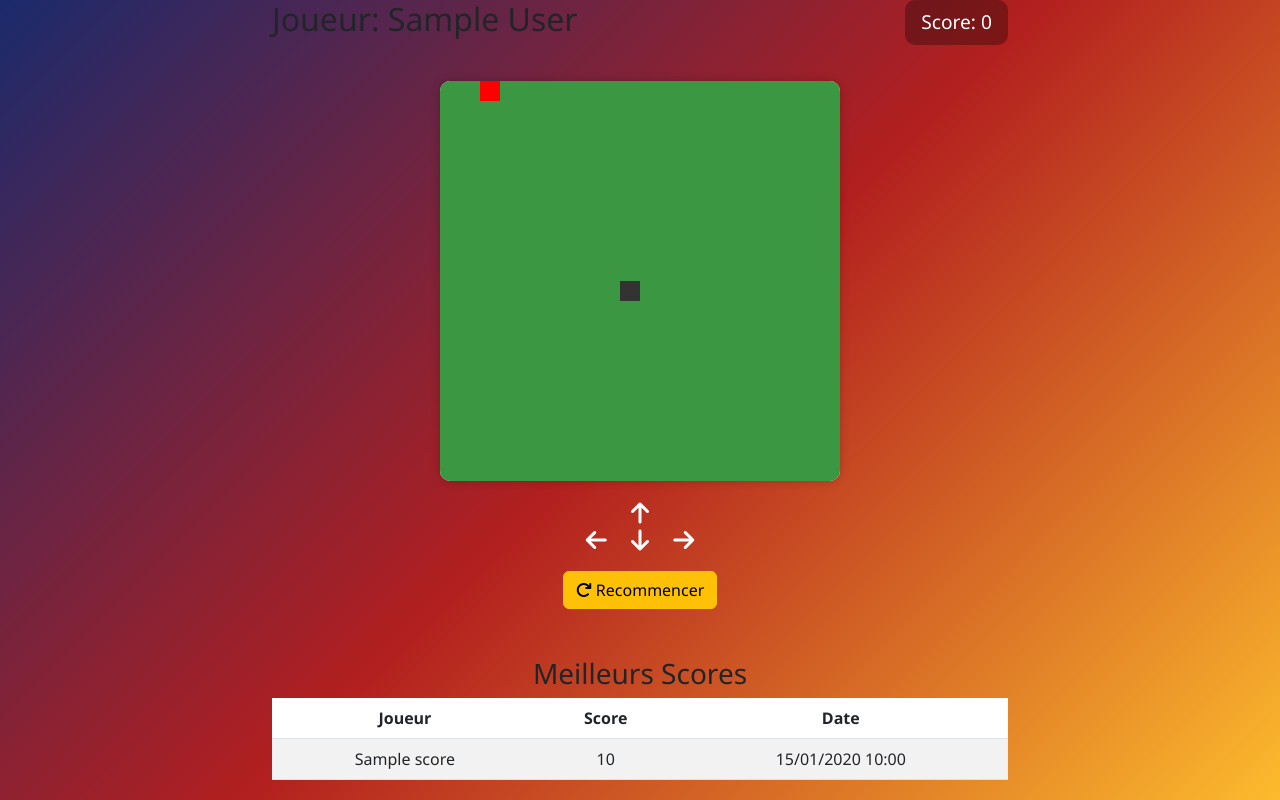
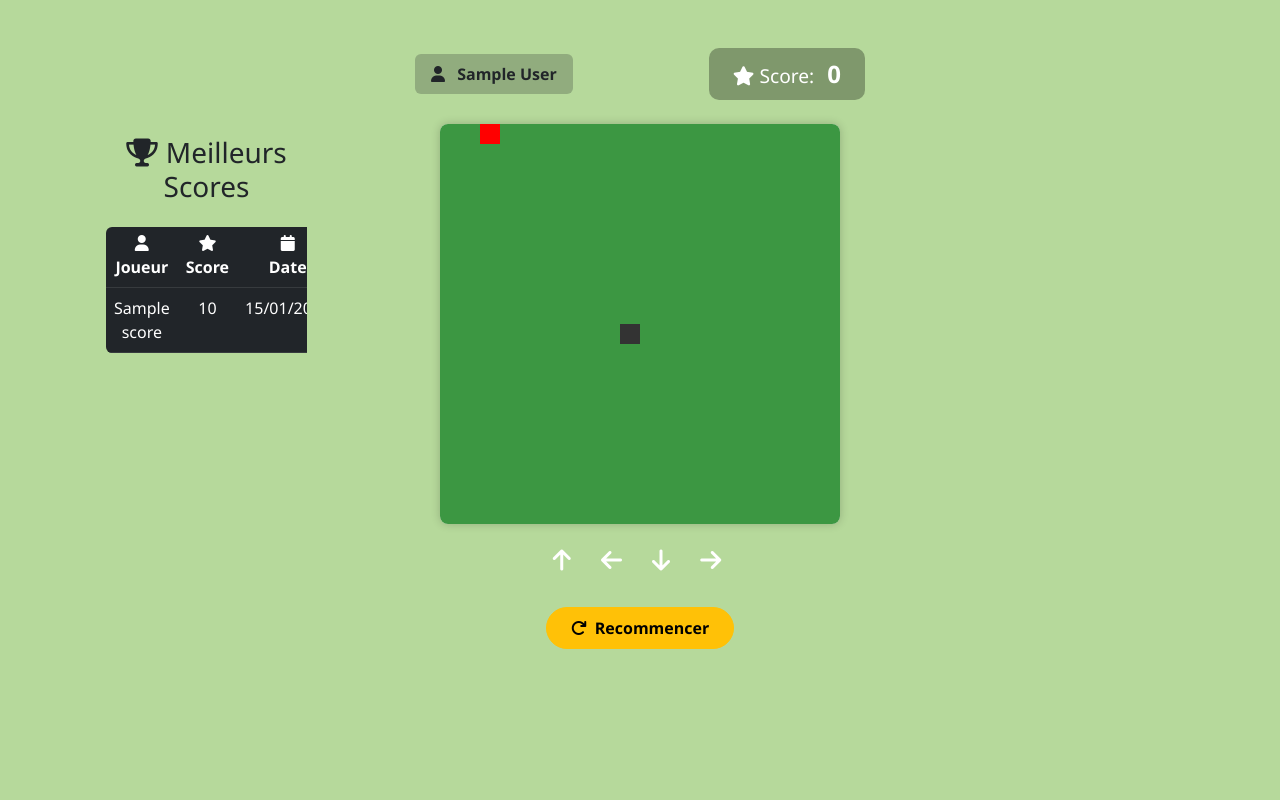
Before and after one commit to AlexDev72/Snake, a PHP site: page / in a window 1280 px wide. Run offline with PHP 8.4, Linux system fonts and the light colour scheme; the visitor is signed in with stand-in values (Sample User, id 1); tables that the repository leaves empty or names only in its code hold one stand-in row (values such as "Sample post"); a stand-in replaces the project's code that opens the database connection; some libraries are stand-ins or nearby versions.

Commit message:
amelioration du front

```diff
--- a/css/snake.css
+++ b/css/snake.css
@@ -1,5 +1,5 @@
 body {
-    background: linear-gradient(135deg, #1a2a6c, #b21f1f, #fdbb2d);
+    background:#B6D99B;
     min-height: 100vh;
     font-family: 'Segoe UI', Tahoma, Geneva, Verdana, sans-serif;
     overflow-x: hidden;
@@ -21,7 +21,6 @@ body {
     border-radius: 10px;
     padding: 0.5rem 1rem;
     font-size: 1.2rem;
-    margin-bottom: 1rem;
     display: inline-block;
 }
 
@@ -47,3 +46,61 @@ body {
     text-shadow: 0 2px 5px rgba(0, 0, 0, 0.3);
     margin-bottom: 1.5rem;
 }
+
+
+.tabscore {
+   margin-top: 6rem;
+}
+
+.glass-card {
+    background: #3C9742;
+    color: azure;
+    backdrop-filter: blur(10px);
+    border: 1px solid rgba(255, 255, 255, 0.2);
+}
+.text-muted {
+    color: azure;
+}
+.min-vh-50 {
+    min-height: 50vh;
+}
+
+#player-form {
+    padding: 2rem 0;
+}
+
+/* modal */
+.game-over-modal {
+    display: none;
+    position: fixed;
+    top: 0;
+    left: 0;
+    width: 100%;
+    height: 100%;
+    background-color: rgba(0, 0, 0, 0.7);
+    z-index: 1000;
+    justify-content: center;
+    align-items: center;
+}
+
+.game-over-content {
+    background-color: #fff;
+    padding: 20px;
+    border-radius: 10px;
+    text-align: center;
+    box-shadow: 0 0 20px rgba(0, 0, 0, 0.5);
+}
+
+#restartButton {
+    margin-top: 15px;
+    padding: 8px 20px;
+    background-color: #4CAF50;
+    color: white;
+    border: none;
+    border-radius: 5px;
+    cursor: pointer;
+}
+
+#restartButton:hover {
+    background-color: #45a049;
+}
--- a/manager/get_scores.php
+++ b/manager/get_scores.php
@@ -1,18 +1,27 @@
 <?php
 require_once __DIR__ . '/../includes/connexion.php';
 
+try {
+    // Récupère les 5 meilleurs scores (les plus élevés)
+    $stmt = $pdo->query("SELECT player_name, score, DATE_FORMAT(created_at, '%d/%m/%Y') as date_fr
+                         FROM scores
+                         ORDER BY score DESC
+                         LIMIT 5");
 
-try {
-    $stmt = $pdo->query("SELECT player_name, score, created_at FROM scores ORDER BY score DESC LIMIT 10");
-    $scores = $stmt->fetchAll();
-
-    foreach ($scores as $score) {
-        echo "<tr>
-                <td>".htmlspecialchars($score['player_name'])."</td>
-                <td>".$score['score']."</td>
-                <td>".date('d/m/Y H:i', strtotime($score['created_at']))."</td>
-              </tr>";
+    if ($stmt->rowCount() > 0) {
+        foreach ($stmt as $score) {
+            echo "<tr>
+                    <td class='text-center'>".htmlspecialchars($score['player_name'])."</td>
+                    <td class='text-center'>".$score['score']."</td>
+                    <td class='text-center'>".$score['date_fr']."</td>
+                  </tr>";
+        }
+    } else {
+        echo "<tr><td colspan='3' class='text-center'>Aucun score enregistré</td></tr>";
     }
 } catch (PDOException $e) {
-    echo "<tr><td colspan='3'>Erreur de chargement des scores</td></tr>";
+    echo "<tr><td colspan='3' class='text-center'>Erreur de chargement des scores</td></tr>";
+    // Pour le débogage (à enlever en production) :
+    // error_log("Erreur lors de la récupération des scores: " . $e->getMessage());
 }
+?>
--- a/public/index.php
+++ b/public/index.php
@@ -10,6 +10,7 @@ if ($_SERVER['REQUEST_METHOD'] === 'POST' && isset($_POST['player_name'])) {
 ?>
 <!DOCTYPE html>
 <html lang="fr">
+
 <head>
     <meta charset="UTF-8">
     <meta http-equiv="X-UA-Compatible" content="IE=edge">
@@ -17,59 +18,133 @@ if ($_SERVER['REQUEST_METHOD'] === 'POST' && isset($_POST['player_name'])) {
     <title>Snake Game | Modern</title>
     <link rel="stylesheet" href="https://cdnjs.cloudflare.com/ajax/libs/font-awesome/6.4.0/css/all.min.css">
     <link href="https://cdn.jsdelivr.net/npm/bootstrap@5.3.0/dist/css/bootstrap.min.css" rel="stylesheet">
+    <link rel="stylesheet" href="https://cdn.jsdelivr.net/npm/bootstrap-icons@1.10.0/font/bootstrap-icons.css">
     <link href="../css/snake.css" rel="stylesheet" />
 </head>
+
 <body>
-<div class="container">
+    <div class="container">
+
         <?php
+        if (!isset($_SESSION['player_name'])): ?>
 
-        if (!isset($_SESSION['player_name'])): ?>
-            <div class="row justify-content-center" id="player-form">
-                <div class="col-md-6 text-center mt-5">
-                    <h2>Entrez votre nom</h2>
-                    <form method="post" class="mt-3">
-                        <input type="text" name="player_name" class="form-control" required maxlength="20">
-                        <button type="submit" class="btn btn-primary mt-3">Commencer à jouer</button>
-                    </form>
+            <div class="row justify-content-center align-items-center min-vh-50" id="player-form">
+                <div class="col-lg-5 col-md-7 col-10">
+                    <div class="glass-card p-4 p-md-5 rounded-4 shadow-sm">
+                        <div class="text-center mb-4">
+                            <h2 class="fw-bold text-gradient">Entrez votre pseudo</h2>
+                            <p class=" mt-2">Rejoignez l'aventure</p>
+                        </div>
+
+                        <form method="post" class="mt-3">
+                            <div class="form-floating mb-3">
+                                <input type="text"
+                                    name="player_name"
+                                    class="form-control border-0 shadow-sm"
+                                    id="playerNameInput"
+                                    placeholder="Votre nom"
+                                    required
+                                    maxlength="20">
+                                <label for="playerNameInput">Votre pseudo</label>
+                            </div>
+
+                            <button type="submit" class="btn btn-primary w-100 py-3 fw-bold shadow">
+                                Commencer à jouer
+                                <i class="bi bi-arrow-right ms-2"></i>
+                            </button>
+                        </form>
+                    </div>
                 </div>
             </div>
+
         <?php else: ?>
-            <div class="row justify-content-center" id="game-container">
-                <div class="col-md-8 text-center">
-                    <div class="d-flex justify-content-between mb-3">
-                        <h2>Joueur: <?php echo htmlspecialchars($_SESSION['player_name']); ?></h2>
-                        <div class="score-display">
-                            Score: <span id="score">0</span>
+
+            <div class="row" id="game-container">
+                <!-- Colonne pour les scores (à gauche) -->
+                <div class="tabscore col-lg-3 col-md-4 d-none d-md-block pe-lg-4">
+                    <div class="game-glass-card p-4 rounded-4 h-100">
+                        <div class="mt-3" id="highscores">
+                            <h3 class="text-center mb-4 section-title">
+                                <i class="fas fa-trophy me-2"></i>Meilleurs Scores
+                            </h3>
+                            <div class="table-responsive">
+                                <table class="table table-hover table-dark rounded-2 overflow-hidden">
+                                    <thead class="table-header-glow">
+                                        <tr>
+                                            <th class="text-center">
+                                                <div class="d-flex flex-column align-items-center">
+                                                    <i class="fas fa-user mb-1"></i>
+                                                    <span>Joueur</span>
+                                                </div>
+                                            </th>
+                                            <th class="text-center">
+                                                <div class="d-flex flex-column align-items-center">
+                                                    <i class="fas fa-star mb-1"></i>
+                                                    <span>Score</span>
+                                                </div>
+                                            </th>
+                                            <th class="text-center">
+                                                <div class="d-flex flex-column align-items-center">
+                                                    <i class="fas fa-calendar mb-1"></i>
+                                                    <span>Date</span>
+                                                </div>
+                                            </th>
+                                        </tr>
+                                    </thead>
+                                    <tbody class="table-body-glow">
+                                        <?php include '../manager/get_scores.php'; ?>
+                                    </tbody>
+                                </table>
+                            </div>
                         </div>
                     </div>
+                </div>
 
-                    <div id="container"></div>
+                <!-- Colonne principale pour le jeu -->
+                <div class="col-lg-6 col-md-8 col-11">
+                    <div class="game-glass-card p-4 p-lg-5 rounded-4">
+                        <!-- Header avec joueur et score -->
+                        <div class="d-flex justify-content-between align-items-center mb-4">
+                            <div class="player-badge bg-dark bg-opacity-25 px-3 py-2 rounded-2">
+                                <i class="fas fa-user me-2"></i>
+                                <span class="fw-bold"><?php echo htmlspecialchars($_SESSION['player_name']); ?></span>
+                            </div>
 
-                    <div class="controls mt-3">
-                        <i class="fas fa-arrow-up" onclick="changeDirection('haut')"></i><br>
-                        <i class="fas fa-arrow-left" onclick="changeDirection('gauche')"></i>
-                        <i class="fas fa-arrow-down" onclick="changeDirection('bas')"></i>
-                        <i class="fas fa-arrow-right" onclick="changeDirection('droite')"></i>
-                    </div>
+                            <div class="score-display glow-effect px-4 py-2">
+                                <span class="me-2"><i class="fas fa-star"></i> Score:</span>
+                                <span id="score" class="fw-bold fs-4">0</span>
+                            </div>
+                        </div>
 
-                    <button class="btn btn-warning mt-3" id="restart-btn">
-                        <i class="fas fa-redo"></i> Recommencer
-                    </button>
+                        <!-- Zone de jeu -->
+                        <div id="container" class="game-board rounded-3 mb-4"></div>
 
-                    <div class="mt-5" id="highscores">
-                        <h3>Meilleurs Scores</h3>
-                        <table class="table table-striped">
-                            <thead>
-                                <tr>
-                                    <th>Joueur</th>
-                                    <th>Score</th>
-                                    <th>Date</th>
-                                </tr>
-                            </thead>
-                            <tbody>
-                                <?php include '../manager/get_scores.php'; ?>
-                            </tbody>
-                        </table>
+                        <!-- Contrôles -->
+                        <div class="controls mt-4 text-center">
+                            <div class="d-inline-block mb-2">
+                                <i class="fas fa-arrow-up control-btn btn-control-top" onclick="changeDirection('haut')"></i>
+                            </div>
+                            <div class="d-inline-block">
+                                <i class="fas fa-arrow-left control-btn mx-3" onclick="changeDirection('gauche')"></i>
+                                <i class="fas fa-arrow-down control-btn" onclick="changeDirection('bas')"></i>
+                                <i class="fas fa-arrow-right control-btn mx-3" onclick="changeDirection('droite')"></i>
+                            </div>
+                        </div>
+
+                        <!-- Modal game over -->
+                        <div id="gameOverModal" class="game-over-modal">
+                            <div class="game-over-content">
+                                <h2>Game Over !</h2>
+                                <p>Score final: <span id="finalScore">0</span></p>
+                                <button id="restartButton">Rejouer</button>
+                            </div>
+                        </div>
+                        <!-- Bouton restart -->
+                        <div class="text-center mt-4">
+                            <button class="btn btn-warning btn-restart rounded-pill px-4 py-2 fw-bold" id="restart-btn">
+                                <i class="fas fa-redo me-2"></i>Recommencer
+                            </button>
+                        </div>
                     </div>
                 </div>
             </div>
@@ -90,8 +165,8 @@ if ($_SERVER['REQUEST_METHOD'] === 'POST' && isset($_POST['player_name'])) {
             initGame(gameConfig);
         });
 
-       // Fonction pour les boutons de contrôle tactiles
-       function changeDirection(dir) {
+        // Fonction pour les boutons de contrôle tactiles
+        function changeDirection(dir) {
             const validMoves = {
                 'haut': ['gauche', 'droite'],
                 'bas': ['gauche', 'droite'],
@@ -113,4 +188,5 @@ if ($_SERVER['REQUEST_METHOD'] === 'POST' && isset($_POST['player_name'])) {
         });
     </script>
 </body>
+
 </html>
```
Also changed, not shown: js/snake.js (+91 -40 lines).
